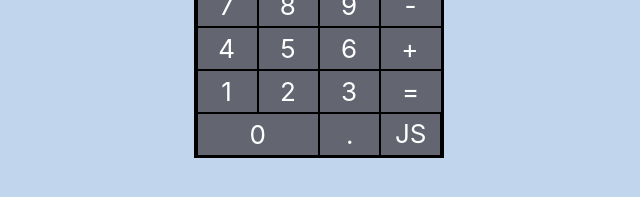
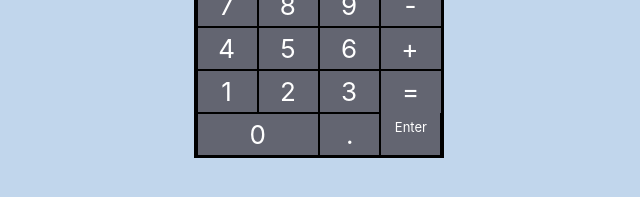
Before and after one commit to Cristian-Castillo/My-JavaScript-Calculator-Project, a React (Create React App) app: page / in a window 1280 px wide. Shown: the part 378-575 px from the top of the page, without its empty margins (321-961 px from the left). Built offline with nearby package versions, Linux system fonts and the light colour scheme.

Commit message:
merged enter button and removed js

```diff
--- a/src/components/CalculatorContainer.js
+++ b/src/components/CalculatorContainer.js
@@ -27,11 +27,12 @@ class CalculatorContainer extends Component {
         const addEight = this.props.addEight
         const addNine = this.props.addNine
 
-        /*Button styling */
+        /* Button styling */
         const styleButton = {
             border:'.1px solid black',
             background:'var(--darkGray)'
         }
+        /* Layout Logo styling */
         const coolLayout = {
             position:'relative',
             top:'-40px'
@@ -73,7 +74,7 @@ class CalculatorContainer extends Component {
                 <div style = {{paddingBottom:'2px'}} className="row r5">
                     <div className="col-6 dig-zeroDiv"><button className='dig-zero' onClick ={addZero}>0</button></div>
                     <div style= {styleButton} className="col-3"><button className='op-dec' onClick ={setDecimal}>.</button></div>
-                    <div className='deadCell'>JS</div>
+                    <div className='deadCell'><button className = 'op-dec ' onClick ={setEqual}>Enter</button></div>
                 </div>
                 <div className ='authorDiv'>
                     <br></br>
--- a/src/components/ContainerStyle.css
+++ b/src/components/ContainerStyle.css
@@ -2,7 +2,6 @@
     --customGray:rgb(193, 196, 211);
     --genericButton:#4d4d4d;
     --darkGray:#636571;
-
 }
 
 .App-header {
@@ -26,60 +25,7 @@ button{
   animation-duration: 3s;
 }
 
-@keyframes colorful {
-  0%{
-    background-color:yellowgreen !important;
-  }
-  25%{
-    background-color:fuchsia !important;
-  }
-
-  30%{
-    background-color:fuchsia !important;
-  }
-
-  40%{
-    background-color:fuchsia !important;
-  }
-
-  45%{
-    background-color:fuchsia !important;
-  }
-
-  50%{
-    background-color:fuchsia !important;
-  }
-
-  55%{
-    background-color:fuchsia !important;
-  }
-  60%{
-    background-color:fuchsia !important;
-  }
-
-  65%{
-    background-color:fuchsia !important;
-  }
-  70%{
-    background-color:fuchsia !important;
-  }
-
-  75%{
-    background-color:fuchsia !important;
-  }
-
-  85%{
-    background-color:fuchsia !important;
-  }
-
-  100%{
-    background-color:fuchsia !important;
-  }
-}
-
 button:hover{
-  /* background-color:white !important; */
-  /* border-radius:50px; */
   color:black;
 }
 
@@ -133,7 +79,6 @@ button:hover{
   background-color:var(--darkGray);
   color:white;
   transition-delay:5s;
-
 }
 
 .dig-seven{
@@ -146,7 +91,6 @@ button:hover{
 
 .dig-seven:hover{
   color:black;
-
 }
 
 .dig-eight{
@@ -236,12 +180,15 @@ button:hover{
   position:relative;
   text-align: center;
   width:25.8px;
+  border-bottom:none !important;
+
 }
 .op-equalDiv{
   background-color:var(--darkGray) !important;
   border:.1px solid black;
   position:relative;
   color:white;
+  border-bottom:none !important;
 }
 
 .dig-zero{
@@ -251,10 +198,9 @@ button:hover{
   border-style:none;
 }
 
-
 .dig-zeroDiv{
   background-color:var(--darkGray);
-    border:.5px solid black;
+  border:.5px solid black;
 }
 
 .op-dec{
@@ -266,9 +212,12 @@ button:hover{
 
 .deadCell{
   background-color:var(--darkGray);
-  cursor:not-allowed;
+  cursor:pointer;
   border:.1px solid black;
-  width:61px;
+  width:61.24px;
+  font-size:13px;
+  padding-top:4px;
+  border-top:none;
 }
 
 .authorDiv{
@@ -288,7 +237,6 @@ button:hover{
   border-right:none;
   border-bottom:none;
 }
-
 /* Row corner lights */
 .r1:hover{
   background-color:cyan !important;
@@ -321,7 +269,6 @@ button:hover{
   background-color:black !important;
   transition-delay:.07s;
 }
-
 /* COOL LABEL */
 .coolStyle{
   font-family: 'Lemonada', cursive;
--- a/src/store/reducer.js
+++ b/src/store/reducer.js
@@ -23,6 +23,7 @@ const SUBTRACT = 'SUBTRACT'
 const defaultState = {
     total:0,
     numberArray:['0'],
+
 }
 
 /* Array of numbers to concat to state object */
```
